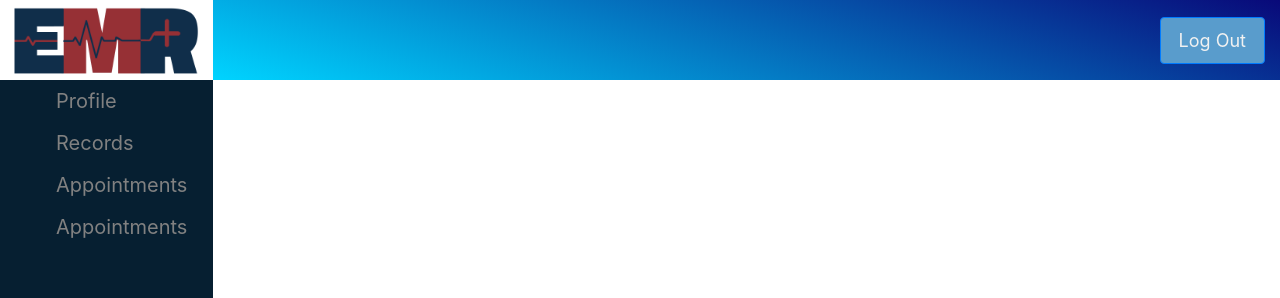
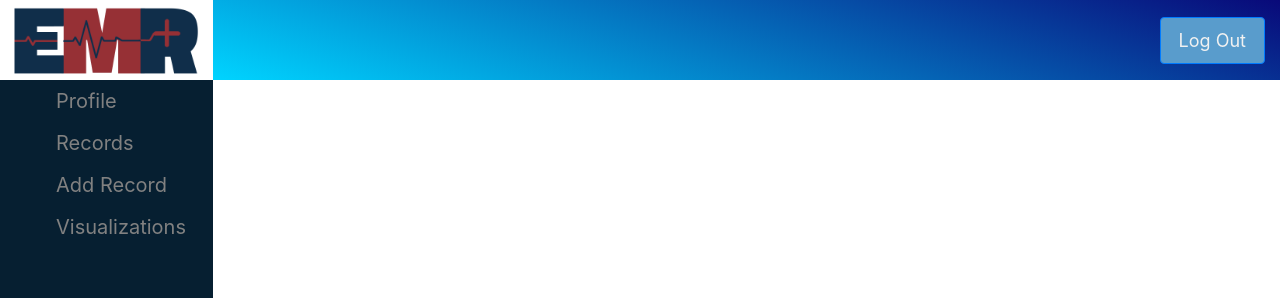
Before and after one commit to AhmedFarhan252/EMRS, a React (Create React App) app in the folder frontend/: page /d in a window 1280 px wide. Shown: the top 298 px of the page. Built offline with nearby package versions, Linux system fonts and the light colour scheme.

Commit message:
updated routes

```diff
--- a/frontend/src/components/doctor/navbar.jsx
+++ b/frontend/src/components/doctor/navbar.jsx
@@ -1,5 +1,5 @@
-import React from "react"
-import { NavLink } from "react-router-dom"
+import React from "./node_modules/react"
+import { NavLink } from "./node_modules/react-router-dom"
 import "../css/navbar.css"
 import logo from "../../img/LogoEmr.png"
 
@@ -16,10 +16,10 @@ const NavBar = () => (
 				<NavLink to="/d/records">Records</NavLink>
 			</li>
 			<li>
-				<NavLink to="/d/add-records">Appointments</NavLink>
+				<NavLink to="/d/add-records">Add Record</NavLink>
 			</li>
 			<li>
-				<NavLink to="/d/viz">Appointments</NavLink>
+				<NavLink to="/d/viz">Visualizations</NavLink>
 			</li>
 		</ul>
 	</div>
```
